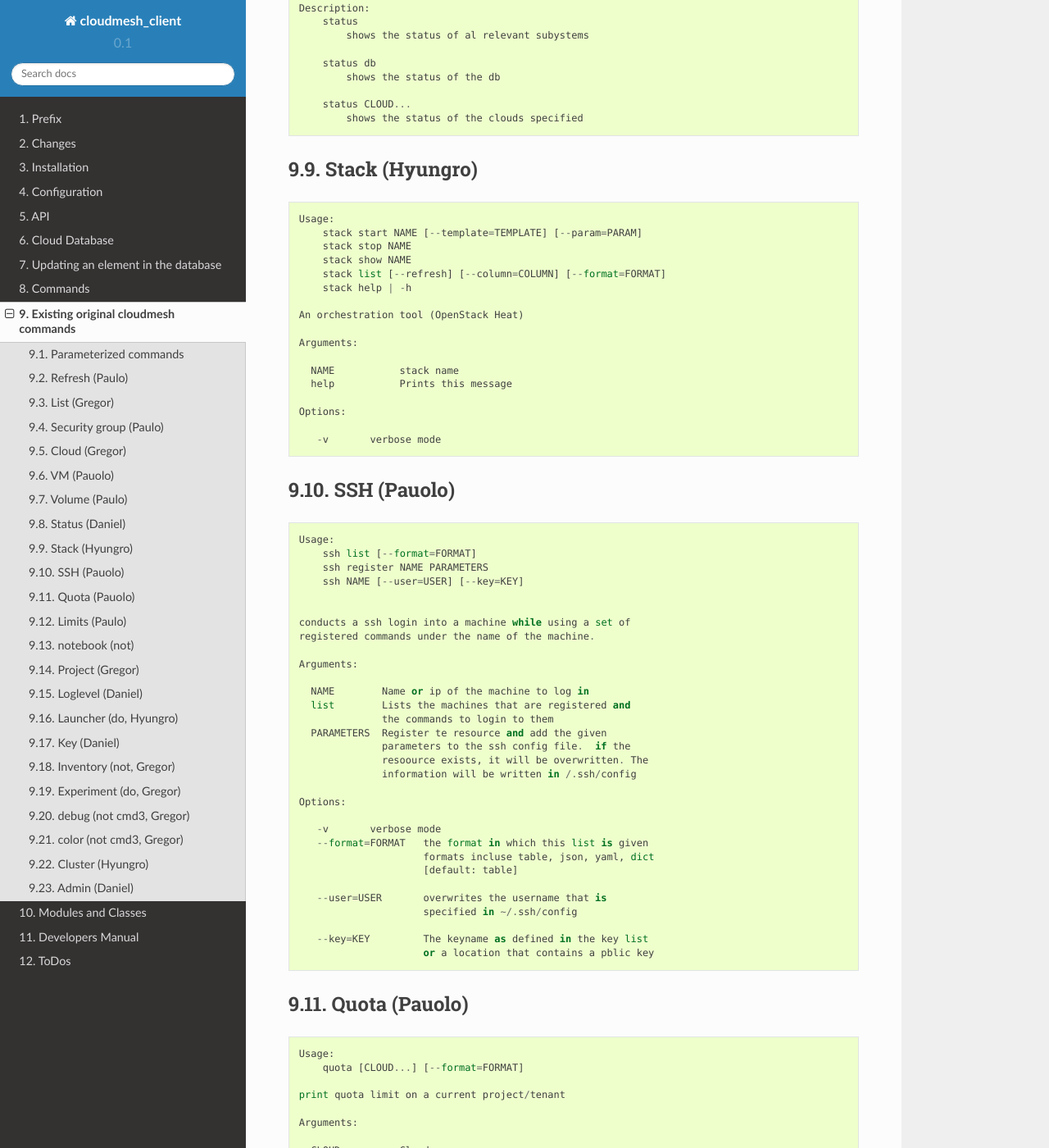
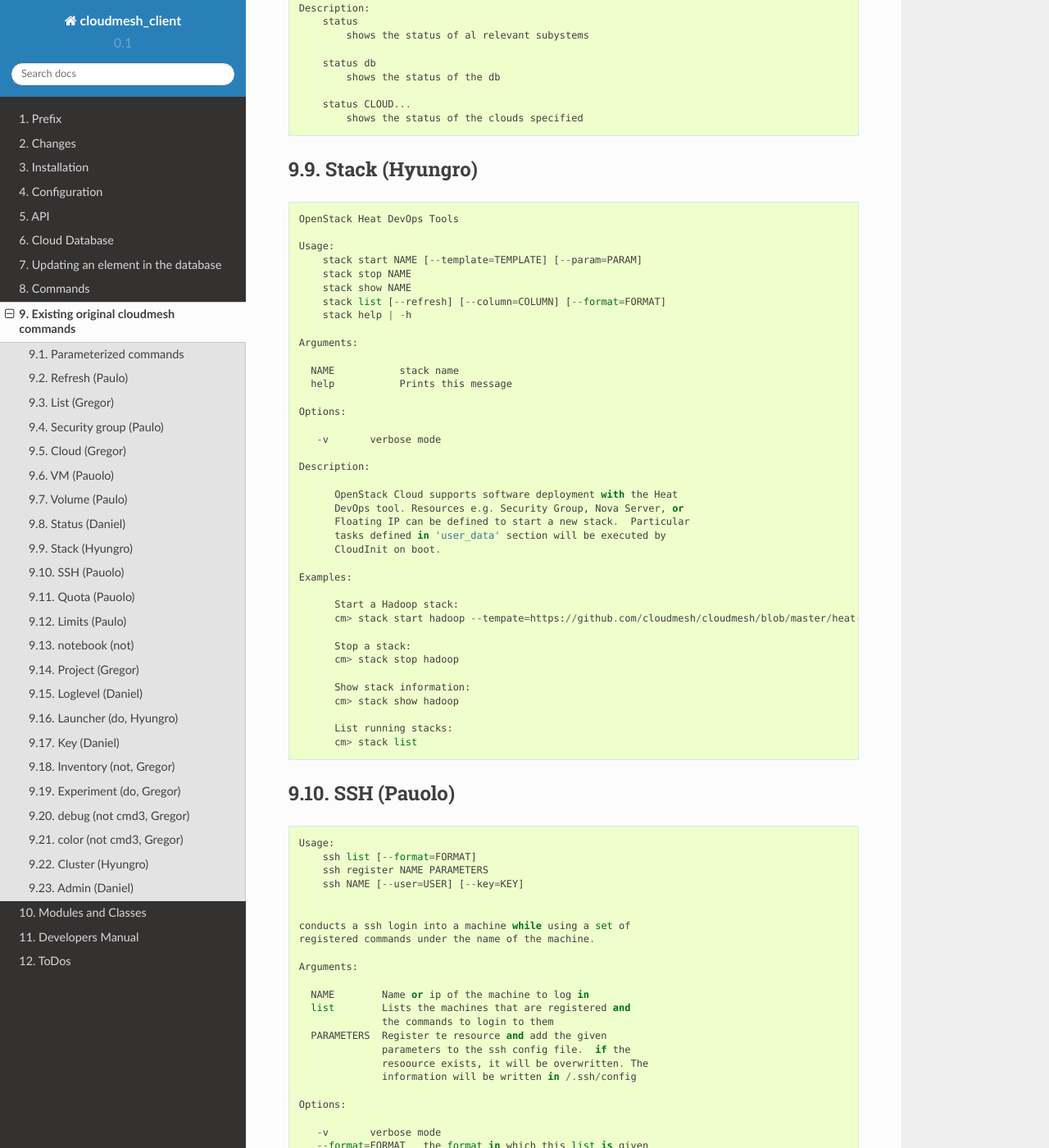
Before and after one commit to cloudmesh/client, a Sphinx documentation site: the page built from docs/source/old.rst, in a window 1280 px wide and 1400 px high, scrolled down 9277 px. Shown: the whole window at 82% size. Built offline with Sphinx 7.4.7 and the Read the Docs theme 2.0.0, drawn with Linux system fonts in a browser that asks for light colours; pages that are not in the unit, such as notebooks, are missing from menus.

Commit message:
stack update

```diff
--- a/docs/source/old.rst
+++ b/docs/source/old.rst
@@ -556,14 +556,14 @@ Stack (Hyungro)
 
 ::
 
+          OpenStack Heat DevOps Tools
+
           Usage:
               stack start NAME [--template=TEMPLATE] [--param=PARAM]
               stack stop NAME
               stack show NAME
               stack list [--refresh] [--column=COLUMN] [--format=FORMAT]
               stack help | -h
-
-          An orchestration tool (OpenStack Heat)
 
           Arguments:
 
@@ -573,6 +573,28 @@ Stack (Hyungro)
           Options:
 
              -v       verbose mode
+
+          Description:
+
+                OpenStack Cloud supports software deployment with the Heat
+                DevOps tool. Resources e.g. Security Group, Nova Server, or
+                Floating IP can be defined to start a new stack.  Particular
+                tasks defined in 'user_data' section will be executed by
+                CloudInit on boot.
+
+          Examples:
+
+                Start a Hadoop stack:
+                cm> stack start hadoop --tempate=https://github.com/cloudmesh/cloudmesh/blob/master/heat-templates/ubuntu-14.04/hadoop-cluster/hadoop2.7-cluster.yaml --param='KeyName=abc;PublicKeyString=abc;PrivateKeyString=abc;UserName=abc'
+
+                Stop a stack:
+                cm> stack stop hadoop
+
+                Show stack information:
+                cm> stack show hadoop
+
+                List running stacks:
+                cm> stack list
 
 SSH (Pauolo)
 ----
```
